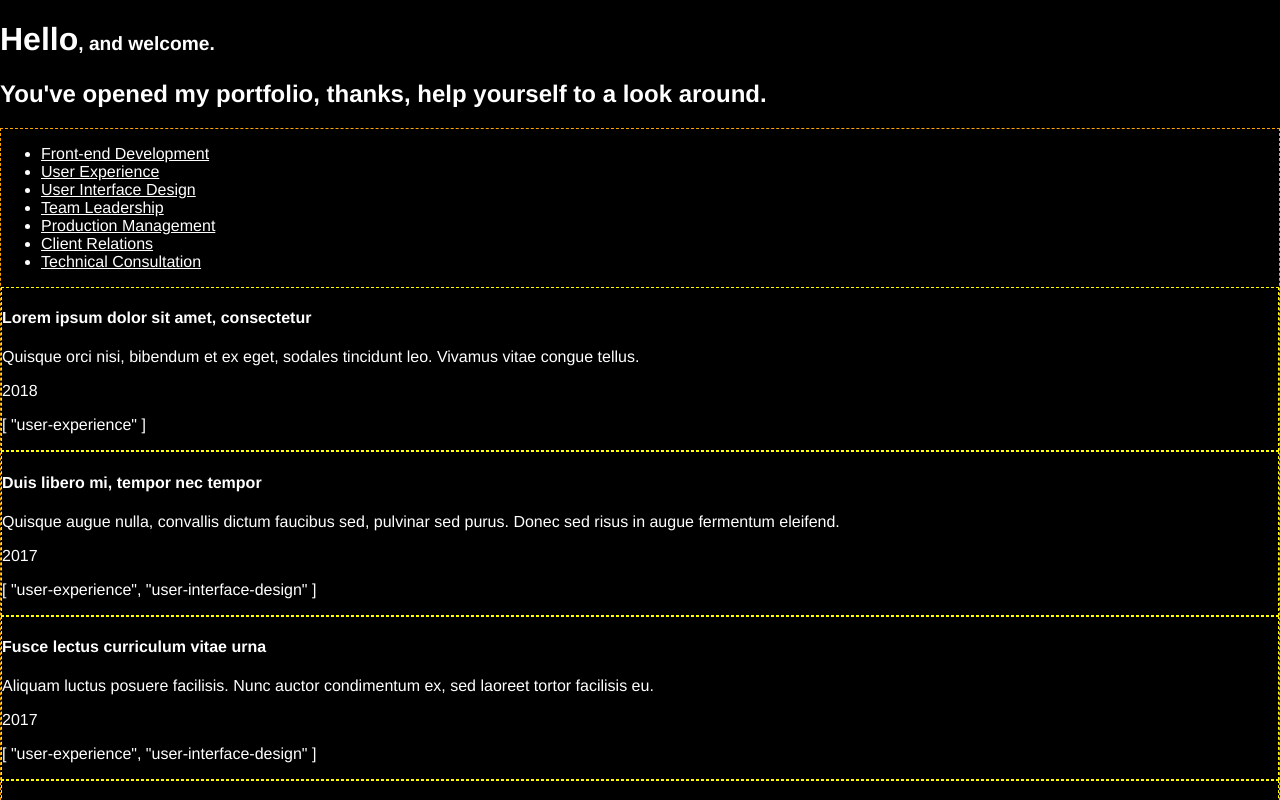
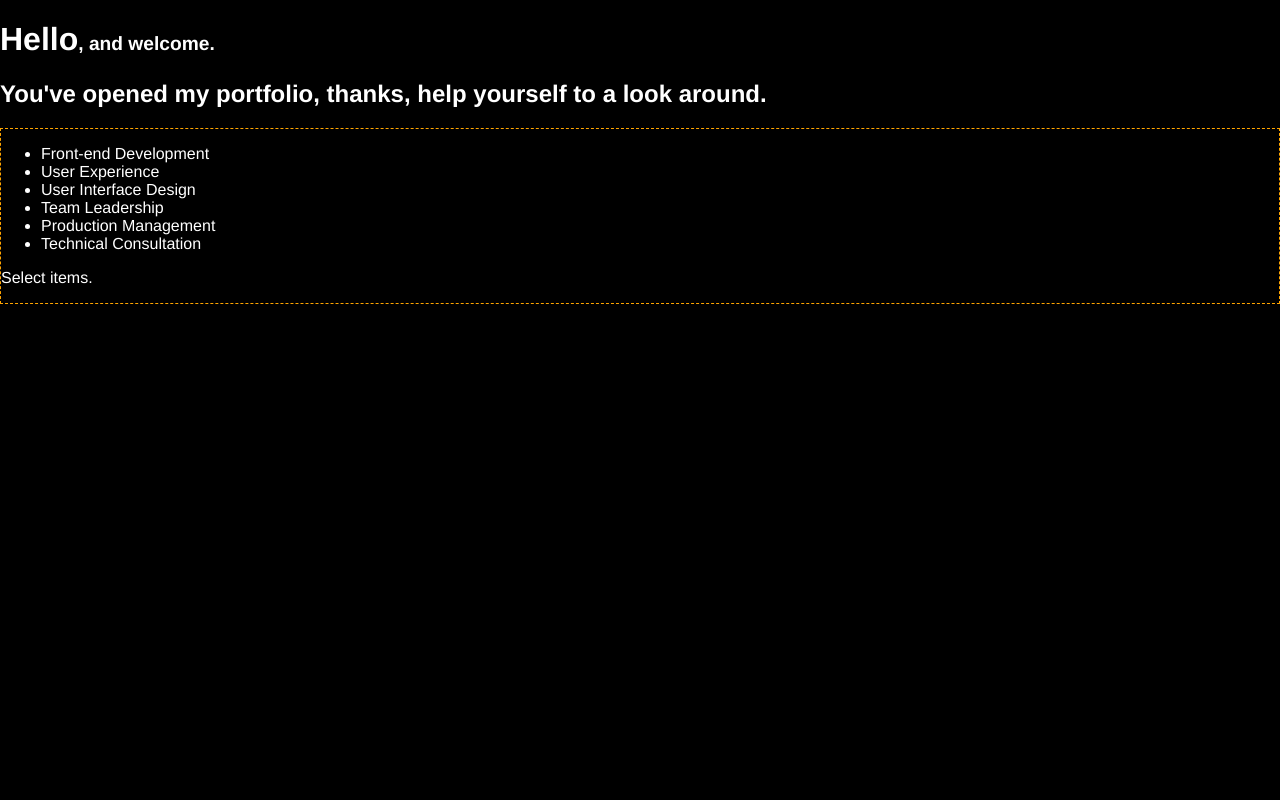
Before and after one commit to davewallace/davewallace.io, a Vue app: page /#/ in a window 1280 px wide. Shown: the top 800 px of the page. Built offline with nearby package versions, Linux system fonts and the light colour scheme.

Commit message:
Implement preferred selection sorting on gridData items.

```diff
--- a/src/components/Button.vue
+++ b/src/components/Button.vue
@@ -1,11 +1,21 @@
 <template>
-  <a  href="javascript:;"
-      @click="handle__click()"
-      :class="this.selected ? this.modifierClassNameBase + '--selected' : this.modifierClassNameBase">
+  <a  @click.prevent
+      @click="handle__click()">
 
+        <span></span>
         <slot>Button</slot>
   </a>
 </template>
+
+<style scoped lang="scss">
+a {
+  // Vue's @click.prevent removes the default pointer
+  cursor: pointer;
+  &[disabled=true] {
+    cursor: not-allowed;
+  }
+}
+</style>
 
 <script>
 
@@ -13,19 +23,20 @@ export default {
   name: 'Button',
   data () {
     return {
-      selected: false
     }
   },
   props: {
-    selectable: false,
-    modifierClassNameBase: ''
   },
   methods: {
     handle__click: function () {
       if (this.selectable) {
         this.selected = !this.selected
       }
-      console.log('button component clicked, selected: ' + this.selected)
+
+      // Allow listening by parent-defined listeners. note that adding a `v-on="$listeners"`
+      // in the above templated <a> element removes the need to remember to call this, but
+      // this behaviour appears to be non-standard.
+      this.$emit('click')
     }
   },
   created: function () {
--- a/src/components/SortableGrid/SortableGrid.vue
+++ b/src/components/SortableGrid/SortableGrid.vue
@@ -1,19 +1,21 @@
 <template>
   <div class="sortable-grid__root">
 
-    <!-- grid sorting -->
-    <SortableGridMenu v-on:test="updateSortPrefs" />
+    <!-- grid sorting - listens to the specified event and responds to it with the associated method
+     -->
+    <SortableGridMenu v-on:handle_sortOptionClick="sortGridData" />
 
-    <!-- grid contents -->
+    <!-- grid contents - displays a collection of components based on this components' computed data supply -->
     <ul class="sortable-grid__grid">
-      <li class="sortable-grid__grid-item" v-for="sortableGridItem in allSortableGridItems" v-bind:key="sortableGridItem.name">
+      <li class="sortable-grid__grid-item" v-for="sortedGridDataItem in sortedGridData" v-bind:key="sortedGridDataItem.name">
         <SortableGridItem
-          :title="sortableGridItem.title"
-          :body="sortableGridItem.body"
-          :date="sortableGridItem.date"
-          :tags="sortableGridItem.tags" />
+          :title="sortedGridDataItem.title"
+          :body="sortedGridDataItem.body"
+          :date="sortedGridDataItem.date"
+          :tags="sortedGridDataItem.tags" />
       </li>
     </ul>
+    <p v-if="zeroSortedItemsMessage">Select items.</p>
 
   </div> <!-- /.sortable-grid__root -->
 </template>
@@ -42,7 +44,6 @@
 </style>
 
 <script>
-
 import SortableGridMenu from '@/components/SortableGrid/SortableGridMenu'
 import SortableGridItem from '@/components/SortableGrid/SortableGridItem'
 
@@ -58,43 +59,8 @@ export default {
    **/
   data () {
     return {
-      defaultTags: ['front-end-development']
-    }
-  },
-
-  /**
-   * Watched props generally for expensive or async operations
-   **/
-  watch: {
-    /*
-    sortPrefs: function (newPrefs, oldPrefs) {
-
-    }
-    */
-  },
-
-  /**
-   * Computed props used for any props requiring processing or non-trivial logic,
-   * that may be cached for improved performance
-   **/
-  computed: {
-
-    /**
-     * Takes an Array of tags, defaulting to tags that make me look the best
-     */
-    sortPrefs: function (customTags = this.defaultTags) {
-
-      console.log('allSortableGridItems: ' + this.allSortableGridItems)
-
-      return customTags
-    },
-
-    /**
-     *
-     **/
-    allSortableGridItems: function () {
-
-      let sortedList = [
+      defaultTags: ['front-end-development'],
+      gridData: [
         {
           title: 'Lorem ipsum dolor sit amet, consectetur',
           body: 'Quisque orci nisi, bibendum et ex eget, sodales tincidunt leo. Vivamus vitae congue tellus.',
@@ -128,7 +94,7 @@ export default {
         {
           title: 'Sit amet libero Suspendisse vitae dolor',
           body: 'Curabitur at sodales lectus, sit amet sodales ex. , mattis commodo faucibus non, pretium non purus.',
-          tags: ['user-experience', 'front-end-development'],
+          tags: ['production-management'],
           date: 2014
         },
         {
@@ -146,29 +112,79 @@ export default {
         {
           title: 'Suspendisse sit amet libero vitae dolor',
           body: 'Lectus, sit amet sodales ex. Nunc auctor condimentum ex, sed laoreet tortor.',
-          tags: ['user-experience', 'front-end-development'],
+          tags: ['team-leadership', 'front-end-development'],
           date: 2015
         }
-      ]
+      ],
+      sortedGridData: [],
+      zeroSortedItemsMessage: true
+    }
+  },
 
-      return sortedList
+  /**
+   * Watched props generally for expensive or async operations
+   **/
+  watch: {
+    sortedGridData: function (newlySortedGridData, oldSortedGridData) {
+
+      // When there is no selected data, display an appropriate message.
+      this.zeroSortedItemsMessage = (newlySortedGridData.length === 0) ? true : false // eslint-disable-line no-unneeded-ternary
     }
+  },
+
+  /**
+   * Computed props used for any props requiring processing or non-trivial logic, that may be cached for
+   * improved performance
+   **/
+  computed: {
   },
 
   /**
    * Props requiring processing or non-trivial logic that we don't want cached
    */
   methods: {
-    updateSortPrefs: function (sortOption) {
-      console.log('updated sort prefs: ' + sortOption)
+
+    /**
+     *
+     * @param selectedSortOptions (Array) Array of Objects containing sort data e.g.; tags
+     **/
+    sortGridData: function (selectedSortOptions) {
+
+      const self = this
+
+      // Iterate through currently selected sort options. scan through all component gridData objects,
+      // and each of those gridData objects tags. Where a grid data item's tags matches a currently
+      // selected sort option, add it to a newly sorted Array. When finished iterating, set gridData
+      // to the newly sorted value.
+      let newlySortedData = []
+      let uniqueSelectedSortOptions = [...(new Set(selectedSortOptions))]
+
+      uniqueSelectedSortOptions.forEach(function (option) {
+
+        self.gridData.forEach(function (gridDataItem) {
+
+          // If a given gridData item has tags which match a selected tag, add it to the new Array
+          gridDataItem.tags.forEach(function (tag) {
+
+            if (option.tag === tag) {
+              // The given gridData item's set of tags contains a selected sort option's tag, so add
+              // it to our newly sorted Array
+              newlySortedData.push(gridDataItem)
+            }
+
+          })
+        })
+
+      })
+
+      this.sortedGridData = newlySortedData
+    },
+
+    sortArray: function (data, sortFunction) {
+      return sortFunction(data)
     }
   },
   created: function () {
-    // `this` points to the component instance
-
-    this.$on('handle_optionClick', function (msg) {
-      console.log('child event received by parent.')
-    })
   },
   mounted: function () {
   }
--- a/src/components/SortableGrid/SortableGridMenu.vue
+++ b/src/components/SortableGrid/SortableGridMenu.vue
@@ -1,16 +1,25 @@
 <template>
-  <ul class="sortable-grid__menu">
+  <ul class="sortable-grid__menu" ref="sortable-grid__menu">
+
     <li class="sortable-grid__menu-item"
-        v-for="sortOption in allSortOptions"
+        v-for="(sortOption,i) of allSortOptions"
         v-bind:key="sortOption.name">
 
           <!-- Button component handles its own toggling and assumes a BEM-style
-              className base has been supplied as a prop for it to append a modifier to -->
+              className base has been supplied as a prop for it to append a modifier to
           <Button
-            class="sortable-grid__menu-item-link"
             modifierClassNameBase="sortable-grid__menu-item-link"
             selectable="true"
-            @click="handle_menuItemClick( sortOption.tag )">
+            @click="handle_sortOptionClick( sortOption.tag )"
+            class="sortable-grid__menu-item-link"
+          -->
+
+          <Button
+            :icon="sortOption.icon"
+            :class="sortOption.selected ? 'sortable-grid__menu-item-link--selected' : 'sortable-grid__menu-item-link'"
+            @click="handle_sortOptionClick(allSortOptions[i])"
+          >
+
               {{ sortOption.name }}
           </Button>
 
@@ -42,39 +51,69 @@ export default {
       allSortOptions: [
         {
           name: 'Front-end Development',
-          tag: 'front-end-development'
+          icon: '',
+          tag: 'front-end-development',
+          selected: false
         },
         {
           name: 'User Experience',
-          tag: 'user-experience'
+          icon: '',
+          tag: 'user-experience',
+          selected: false
         },
         {
           name: 'User Interface Design',
-          tag: 'user-interface-design'
+          icon: '',
+          tag: 'user-interface-design',
+          selected: false
         },
         {
           name: 'Team Leadership',
-          tag: 'team-leadership'
+          icon: '',
+          tag: 'team-leadership',
+          selected: false
         },
         {
           name: 'Production Management',
-          tag: 'production-management'
-        },
-        {
-          name: 'Client Relations',
-          tag: 'client-relations'
+          icon: '',
+          tag: 'production-management',
+          selected: false
         },
         {
           name: 'Technical Consultation',
-          tag: 'technical-consultation'
+          icon: '',
+          tag: 'technical-consultation',
+          selected: false
         }
       ]
     }
   },
   methods: {
-    handle_menuItemClick: function (sortOption) {
-      console.log('menu item clicked')
-      this.$emit('test', sortOption)
+
+    /**
+     *
+     * @param currentTarget (Object) currently selected sort option's Object representation
+     **/
+    handle_sortOptionClick: function (currentTarget) {
+
+      currentTarget.selected = !currentTarget.selected
+
+      // harvest an Array of currently selected sort options (1 or many)
+      let selectedSortOptions = this.allSortOptions.filter(function (currentValue, idx) {
+        if (currentValue.selected) {
+          return currentValue.tag
+        }
+      })
+
+      // force the selected option to the start of the Array, we will assume this is the currently
+      // most desired option. this may incorrectly assume that users aren't trying to narrow
+      // down sorting by adding more tags, where this solution widens sorting by accumulating more
+      // results, while also placing the most recently selected option first.
+      if (currentTarget.selected) {
+        selectedSortOptions.unshift(currentTarget)
+      }
+
+      this.$emit('handle_sortOptionClick', selectedSortOptions)
     }
   },
   created: function () {
--- a/src/components/default.vue
+++ b/src/components/default.vue
@@ -22,10 +22,8 @@ export default {
   },
   created: function () {
     // `this` points to the component instance
-    console.log('created')
   },
   mounted: function () {
-    console.log('mounted')
   }
 }
 </script>
```
